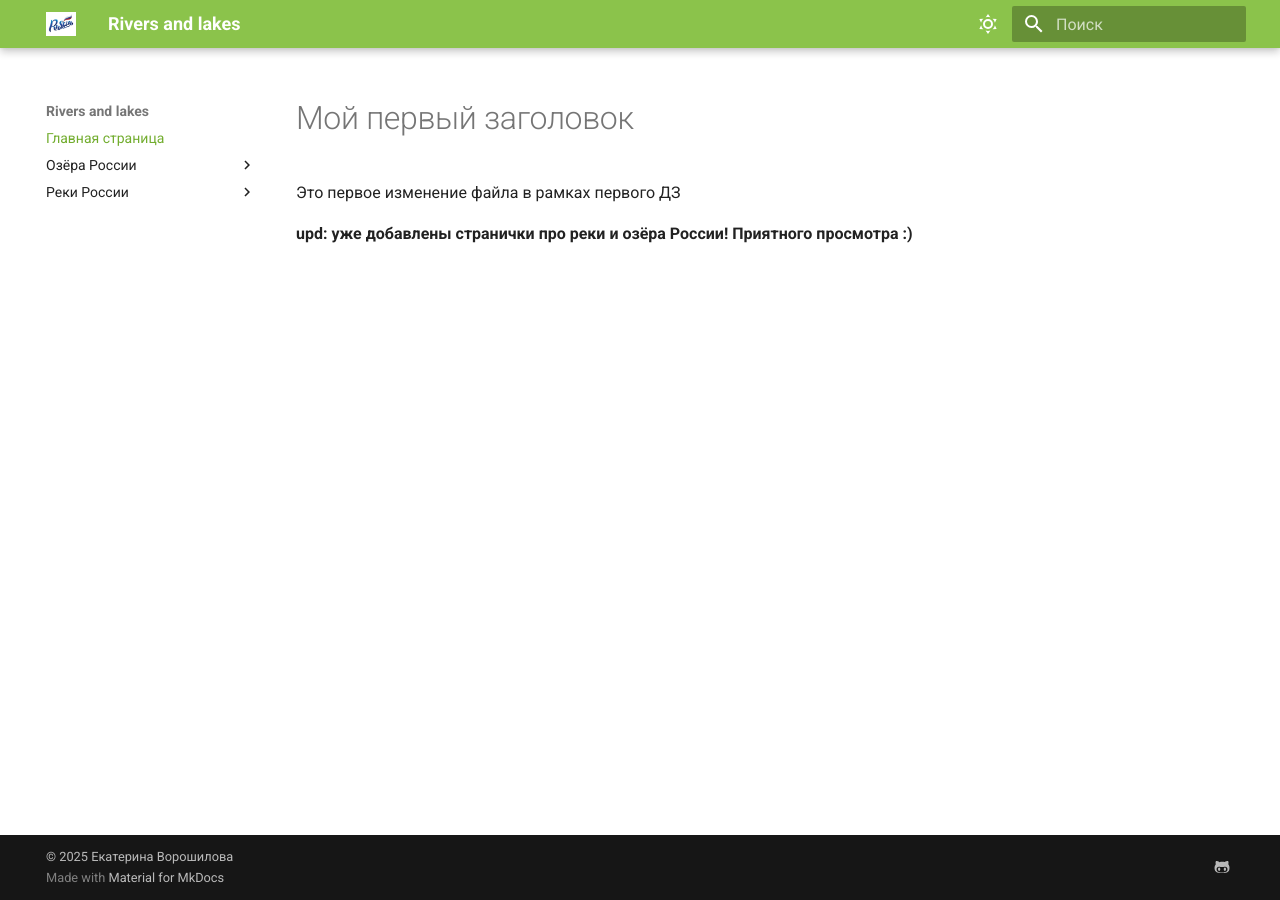
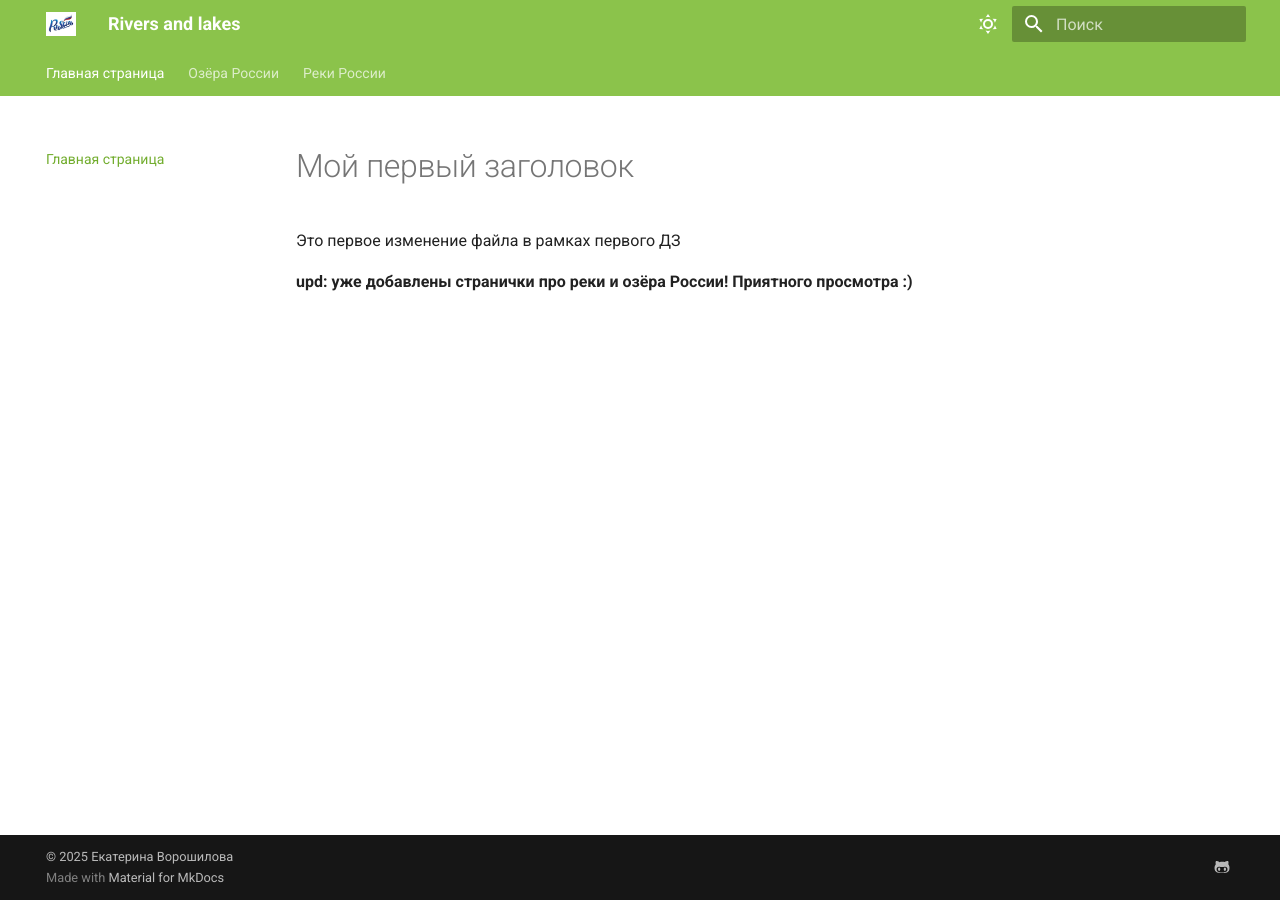
Before and after one commit to hellokfff/first_ssg, an MkDocs documentation site: the page built from docs/index.md, in a window 1280 px wide. Built offline with MkDocs 1.6.1 and Material for MkDocs 9.7.7, drawn with Linux system fonts in a browser that asks for light colours.

Commit message:
добавила настройку: отобразить верхнее меню

```diff
--- a/mkdocs.yml
+++ b/mkdocs.yml
@@ -10,7 +10,7 @@ theme: # Тема сайта, информация о ее параметрах
     #- navigation.sections
     - navigation.path # Хлебные крошки
     - navigation.indexes # Позволяет создавать корневые страницы разделов меню. Корневая страница должна лежать в папке раздела и называться index.md. Пример использования корневых страниц приведен ниже в настройках nav
-    #- navigation.tabs # Верхнее меню
+    - navigation.tabs # Верхнее меню
     #- navigation.tabs.sticky # Фиксация верхнего меню
     #- Navigation sections # Настройка спойлеров в левом меню
     #- navigation.expand # Разворачивает спойлеры в левом меню по умолчанию
```
